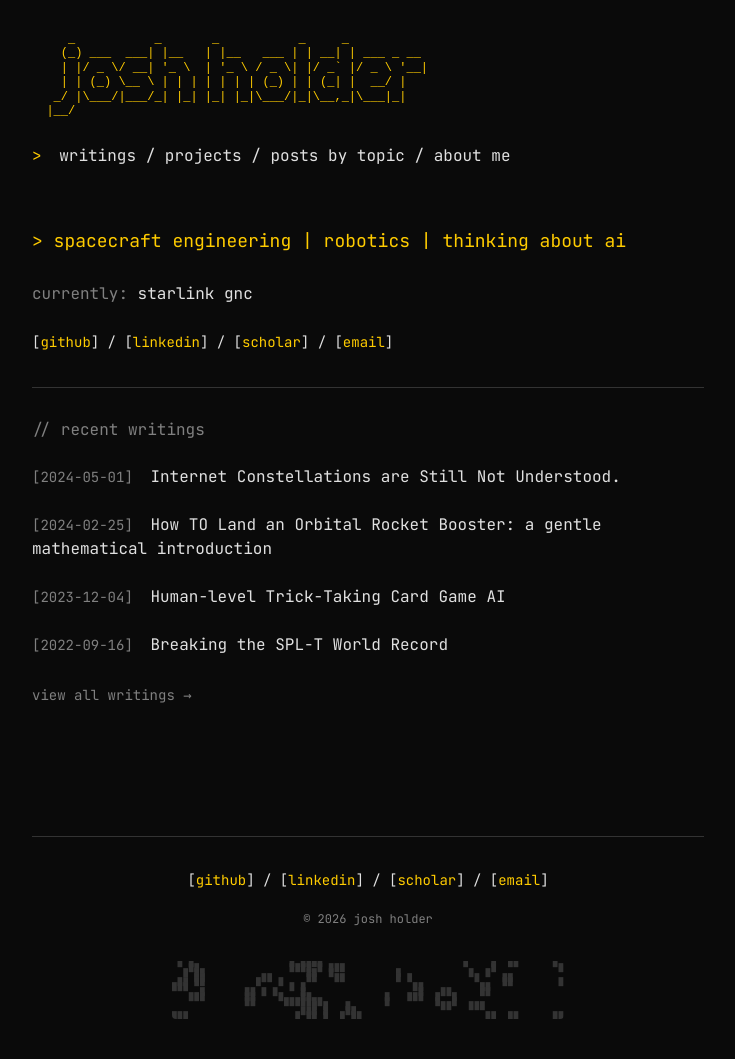
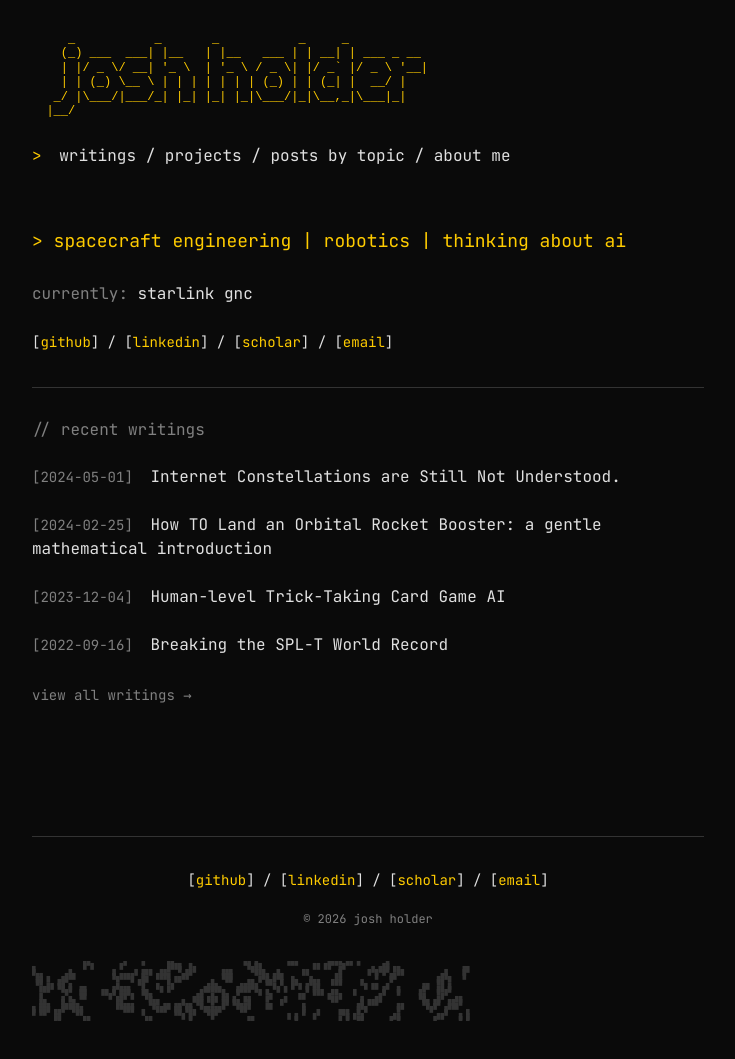
Before and after one commit to josh-holder/josh-holder.github.io, a Jekyll site: the page built from index.html, in a window 1280 px wide. Shown: the whole page, without its empty margins (272-1007 px from the left). Built offline with Jekyll 4.4.1, drawn with Linux system fonts in a browser that asks for light colours.

```diff
--- a/_sass/_layout.scss
+++ b/_sass/_layout.scss
@@ -77,24 +77,27 @@
 // Game of Life
 .life-container {
   margin-top: $spacing-lg;
-  text-align: center;
+  width: 100%;
   overflow: hidden;
 
   #life-canvas {
-    display: inline-block;
+    display: block;
+    width: 100%;
     margin: 0;
     padding: 0;
     background: none;
     border: none;
-    font-size: 0.5rem;
-    line-height: 0.6;
+    font-size: 0.38rem;
+    line-height: 0.55;
     color: $border-color;
     cursor: pointer;
     user-select: none;
-    letter-spacing: 0.1em;
+    letter-spacing: 0;
+    white-space: pre;
+    overflow: hidden;
 
     @media (max-width: $breakpoint-sm) {
-      font-size: 0.35rem;
+      font-size: 0.25rem;
     }
   }
 }
--- a/assets/js/life.js
+++ b/assets/js/life.js
@@ -2,9 +2,9 @@
 (function() {
   const CELL_ALIVE = '█';
   const CELL_DEAD = ' ';
-  const COLS = 70;
-  const ROWS = 12;
-  const INTERVAL = 180; // ms between generations
+  const COLS = 120;
+  const ROWS = 18;
+  const INTERVAL = 300; // ms between generations
 
   let grid = [];
   let container = null;
```
